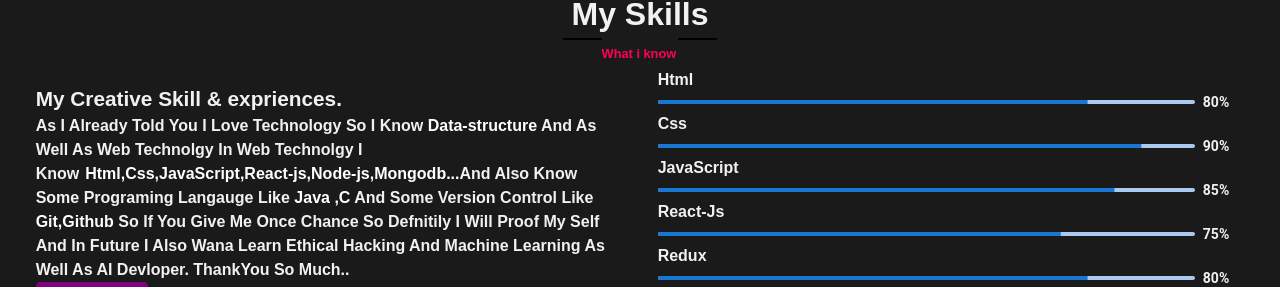
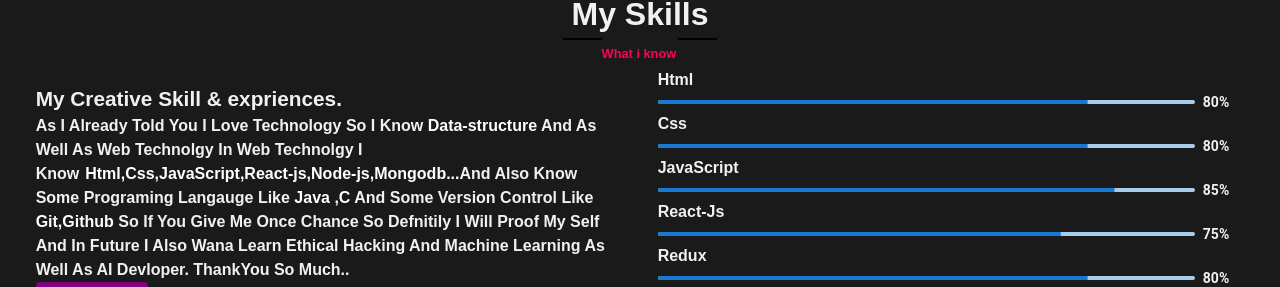
Before and after one commit to piyush254/PortfolioPiyush, a React (Vite) app: page / in a window 1280 px wide. Shown: the part 1407-1694 px from the top of the page. Built offline with nearby package versions, Linux system fonts and the light colour scheme.

Commit message:
My practice

```diff
--- a/src/Component/Skills.jsx
+++ b/src/Component/Skills.jsx
@@ -50,7 +50,7 @@ const Skill = (props) => {
             <span className="skillsname">Html</span>
             <Progress value={80} />
             <span className="skillsname">Css</span>
-            <Progress value={90} />
+            <Progress value={80} />
             <span className="skillsname">JavaScript</span>
             <Progress value={85} />
             <span className="skillsname">React-js</span>
```
